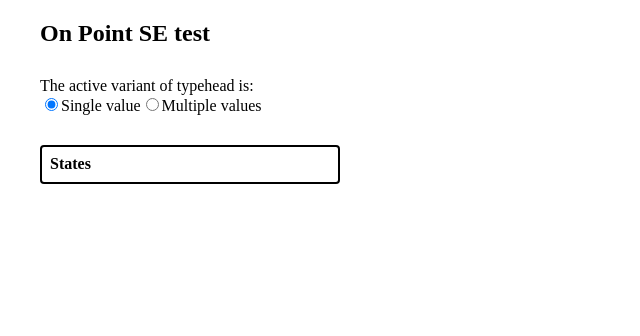
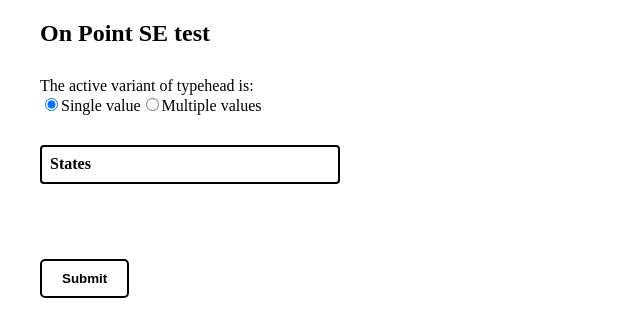
Before and after one commit to boriscvo/on-point-client-test, a React (Vite) app: page / in a window 1280 px wide. Shown: the top 336 px of the page, without its empty margins (0-640 px from the left). Built offline with nearby package versions, Linux system fonts and the light colour scheme.

Commit message:
Add dummy states button on Home page

```diff
--- a/src/components/typehead/typehead.tsx
+++ b/src/components/typehead/typehead.tsx
@@ -19,6 +19,7 @@ export function Typehead({
     isDropdownActive,
     search,
     searchStartLimit,
+    typeheadRef,
     updateFocusIn,
     updateFocusOut,
     updateSelectedValue,
@@ -33,7 +34,12 @@ export function Typehead({
   })
 
   return (
-    <Container onBlur={updateFocusOut} tabIndex={1} data-testid="input-box">
+    <Container
+      onBlur={updateFocusOut}
+      tabIndex={1}
+      ref={typeheadRef}
+      data-testid="input-box"
+    >
       <Input
         label={label}
         search={search}
--- a/src/components/typehead/types.ts
+++ b/src/components/typehead/types.ts
@@ -21,6 +21,7 @@ export type TypeheadHookReturn = {
   selectedValue: OptionUnit[]
   search: string
   searchStartLimit?: number
+  typeheadRef: React.RefObject<HTMLDivElement>
   updateFocusIn: () => void
   updateFocusOut: (event: FocusEvent<HTMLInputElement>) => void
   updateSelectedValue: (id: number) => void
--- a/src/components/typehead/use-typehead.ts
+++ b/src/components/typehead/use-typehead.ts
@@ -1,4 +1,4 @@
-import { useState, useMemo } from "react"
+import { useState, useMemo, createRef } from "react"
 import type { FocusEvent } from "react"
 import { TypeheadHookArgs, TypeheadHookReturn } from "./types"
 
@@ -13,6 +13,7 @@ export function useTypehead({
   const [isFocused, setIsFocused] = useState(false)
   const [search, setSearch] = useState<string>("")
   const [isDropdownActive, setIsDropdownActive] = useState<boolean>(false)
+  const typeheadRef = createRef<HTMLDivElement>()
 
   const dropTypeheadState = () => {
     setIsDropdownActive(false)
@@ -32,7 +33,7 @@ export function useTypehead({
   }
 
   const updateFocusOut = (event: FocusEvent<HTMLInputElement>) => {
-    if (event.relatedTarget) {
+    if (event.relatedTarget === typeheadRef.current) {
       return
     }
     dropTypeheadState()
@@ -72,6 +73,7 @@ export function useTypehead({
     selectedValue,
     search,
     searchStartLimit,
+    typeheadRef,
     updateFocusIn,
     updateFocusOut,
     updateSelectedValue,
--- a/src/pages/home/home.styled.ts
+++ b/src/pages/home/home.styled.ts
@@ -13,3 +13,13 @@ export const Title = styled.h4`
 export const Selection = styled.div`
   margin-bottom: 30px;
 `
+
+export const Button = styled.button`
+  margin: 75px 0 6px;
+  padding: 10px 20px;
+  border-radius: 5px;
+  border: 2px solid #000;
+  background-color: #fff;
+  cursor: pointer;
+  font-weight: 600;
+`
--- a/src/pages/home/home.tsx
+++ b/src/pages/home/home.tsx
@@ -1,5 +1,5 @@
 import { Typehead } from "../../components/typehead/typehead"
-import { Container, Title, Selection } from "./home.styled"
+import { Container, Title, Selection, Button } from "./home.styled"
 import { useHome } from "./use-home"
 
 export function Home() {
@@ -9,9 +9,12 @@ export function Home() {
     status,
     searchStartFrom,
     selectedState,
+    statesToRender,
+    shouldRenderStates,
     updateTypeheadVariant,
     updateSelectedState,
     searchStates,
+    handleStatesToRender,
   } = useHome()
 
   return (
@@ -48,6 +51,8 @@ export function Home() {
         handleSearch={searchStates}
         handleSelectedUpdate={updateSelectedState}
       />
+      <Button onClick={handleStatesToRender}>Submit</Button>
+      {shouldRenderStates && <div>{statesToRender}</div>}
     </Container>
   )
 }
--- a/src/pages/home/types.ts
+++ b/src/pages/home/types.ts
@@ -6,8 +6,11 @@ export type HomeHookReturn = {
   typeheadVariant: TypeheadVariant
   searchStartFrom: number
   selectedState: OptionUnit[]
+  statesToRender: string
+  shouldRenderStates: boolean
   getStates: (search: string) => Promise<void>
   searchStates: (search: string, isFilter: boolean) => Promise<void>
   updateTypeheadVariant: (variant: TypeheadVariant) => void
   updateSelectedState: (state: OptionUnit[]) => void
+  handleStatesToRender: () => void
 }
--- a/src/pages/home/use-home.ts
+++ b/src/pages/home/use-home.ts
@@ -6,12 +6,30 @@ import {
 } from "../../global/constants.ts"
 import { HomeHookReturn } from "./types.ts"
 
+const StatesToRenderPlaceholder = "No states selected."
+
 export function useHome(): HomeHookReturn {
   const [typeheadVariant, setTypeheadVariant] =
     useState<TypeheadVariant>("single")
   const [statesData, setStatesData] = useState<OptionUnit[]>([])
   const [selectedState, setSelectedState] = useState<OptionUnit[]>([])
   const [status, setStatus] = useState<Status | undefined>()
+  const [statesToRender, setStatesToRender] = useState<string>(
+    StatesToRenderPlaceholder
+  )
+  const [shouldRenderStates, setShouldRenderStates] = useState<boolean>(false)
+
+  const handleStatesToRender = useCallback(() => {
+    setShouldRenderStates(true)
+    if (selectedState.length) {
+      const states = `Selected states are: ${selectedState
+        .map((item) => item.name)
+        .join(", ")}.`
+      setStatesToRender(states)
+    } else {
+      setStatesToRender(StatesToRenderPlaceholder)
+    }
+  }, [selectedState])
 
   const updateTypeheadVariant = (variant: TypeheadVariant) => {
     setTypeheadVariant(variant)
@@ -60,9 +78,12 @@ export function useHome(): HomeHookReturn {
     typeheadVariant,
     searchStartFrom: STATES_SEARCH_START,
     selectedState,
+    statesToRender,
+    shouldRenderStates,
     getStates,
     searchStates,
     updateTypeheadVariant,
     updateSelectedState,
+    handleStatesToRender,
   }
 }
--- a/src/ui/dropdown/dropdown.styled.ts
+++ b/src/ui/dropdown/dropdown.styled.ts
@@ -1,9 +1,13 @@
 import { styled } from "styled-components"
 
 export const Container = styled.div`
+  position: absolute;
+  top: 40px;
+  width: 100%;
+  z-index: 1;
   max-height: 280px;
   overflow-y: auto;
-  background: rgba(0, 0, 0, 0.05);
+  background: #f2f2f2;
   border: 1px solid #000;
   border-radius: 0 0 4px 4px;
   border-top: none;
```
